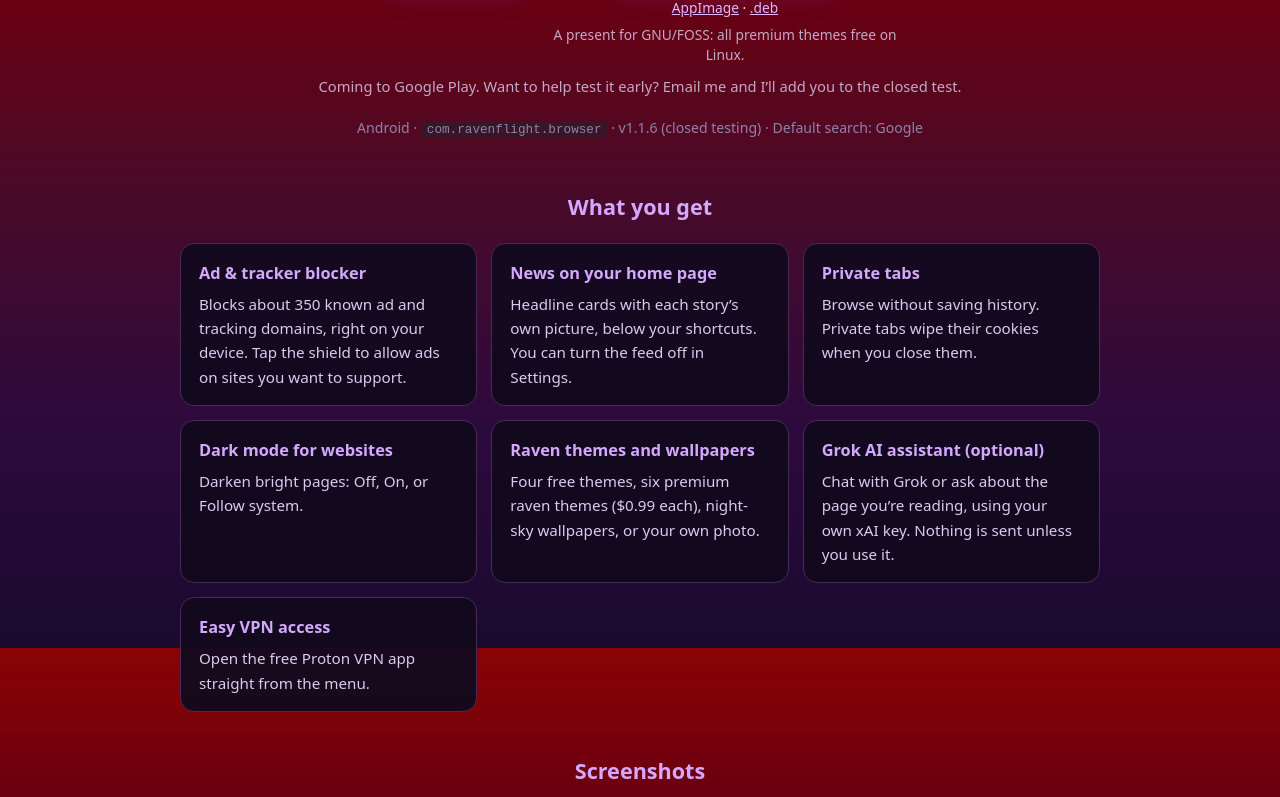
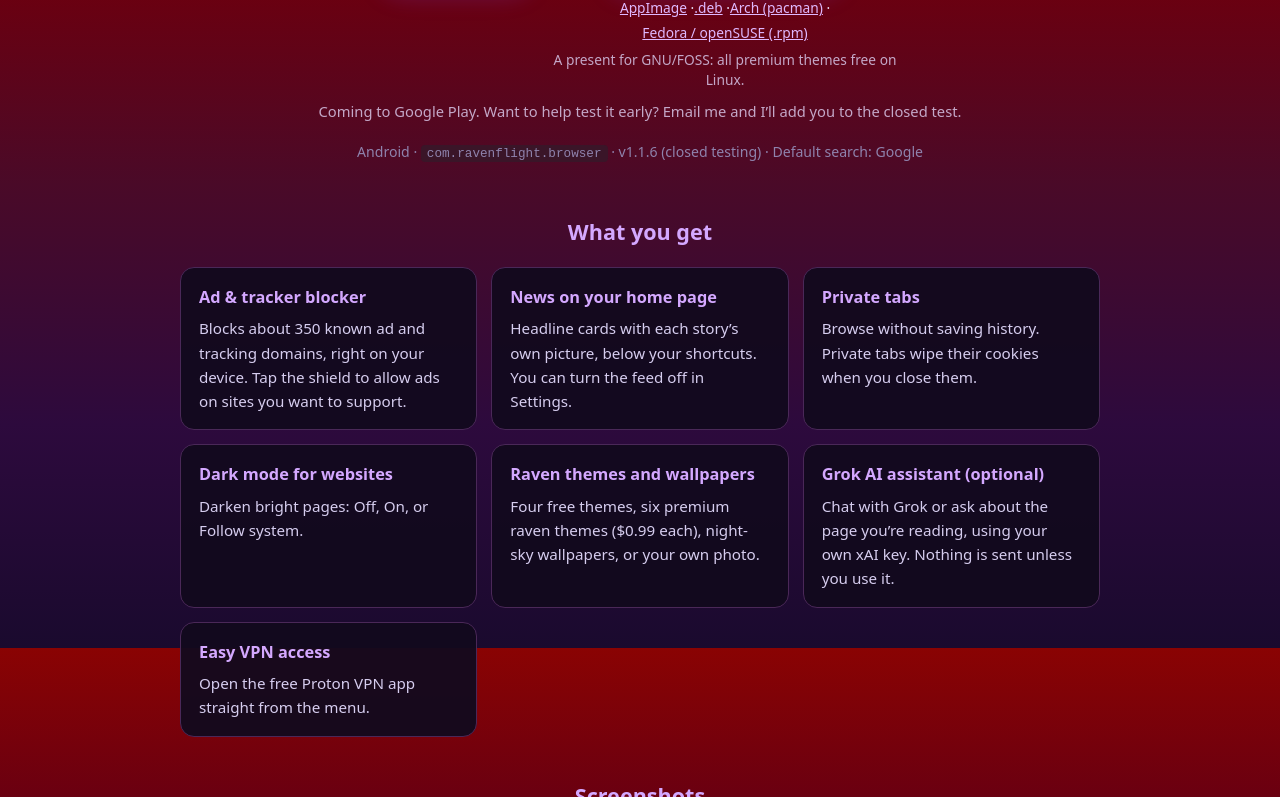
Before and after one commit to applegate5759/Ravenflight-, a plain HTML site: page index.html in a window 1280 px wide. Shown: the part 952-1749 px from the top of the page. Drawn offline with Linux system fonts and the light colour scheme.

Commit message:
Add Arch and RPM download links
Co-authored-by: applegate5759 <applegate5759@users.noreply.github.com>

```diff
--- a/index.html
+++ b/index.html
@@ -138,7 +138,8 @@ h1{font-size:clamp(2.1rem,6vw,3.2rem);margin:8px 0 6px;letter-spacing:.02em;colo
 .btn{display:inline-block;padding:13px 26px;border-radius:999px;background:var(--accent);color:#fff;text-decoration:none;font-weight:650;box-shadow:0 6px 24px #7c4dff44}
 .btn:hover{background:#9670ff}
 .btn .linux-mark{display:inline-block;width:1.25em;height:1.25em;vertical-align:-.28em;margin-right:.45em}
-.linux-links{margin:8px 0 0;font-size:.86rem}
+.linux-links{margin:8px 0 0;font-size:.86rem;display:flex;flex-wrap:wrap;justify-content:center;row-gap:.15rem}
+.linux-links span:not(:last-child)::after{content:" · ";color:var(--text)}
 .linux-offer{margin:6px 0 0;font-size:.86rem;color:var(--muted);line-height:1.45}
 .cta-note{font-size:.92rem;color:var(--muted);margin:10px 0 0}
 .meta-line{font-size:.88rem;color:#8f83ad;margin:18px 0 0}
@@ -253,7 +254,7 @@ a{color:var(--link)}
               <path fill="#f0b429" d="M10.7 8.3h2.6L12 10.15z"/>
             </svg>Download for Linux
           </a>
-          <p class="linux-links"><a href="https://github.com/applegate5759/Ravenflight-/releases/download/linux-v1.1.15/Ravenflight-1.1.15-x86_64.AppImage">AppImage</a> &middot; <a href="https://github.com/applegate5759/Ravenflight-/releases/download/linux-v1.1.15/ravenflight_1.1.15_amd64.deb">.deb</a></p>
+          <p class="linux-links"><span><a href="https://github.com/applegate5759/Ravenflight-/releases/download/linux-v1.1.15/Ravenflight-1.1.15-x86_64.AppImage">AppImage</a></span><span><a href="https://github.com/applegate5759/Ravenflight-/releases/download/linux-v1.1.15/ravenflight_1.1.15_amd64.deb">.deb</a></span><span><a href="https://github.com/applegate5759/Ravenflight-/releases/download/linux-v1.1.15/ravenflight-1.1.15-x86_64.pkg.tar.zst">Arch (pacman)</a></span><span><a href="https://github.com/applegate5759/Ravenflight-/releases/download/linux-v1.1.15/ravenflight-1.1.15.x86_64.rpm">Fedora / openSUSE (.rpm)</a></span></p>
           <p class="linux-offer">A present for GNU/FOSS: all premium themes free on Linux.</p>
         </div>
       </div>
```
